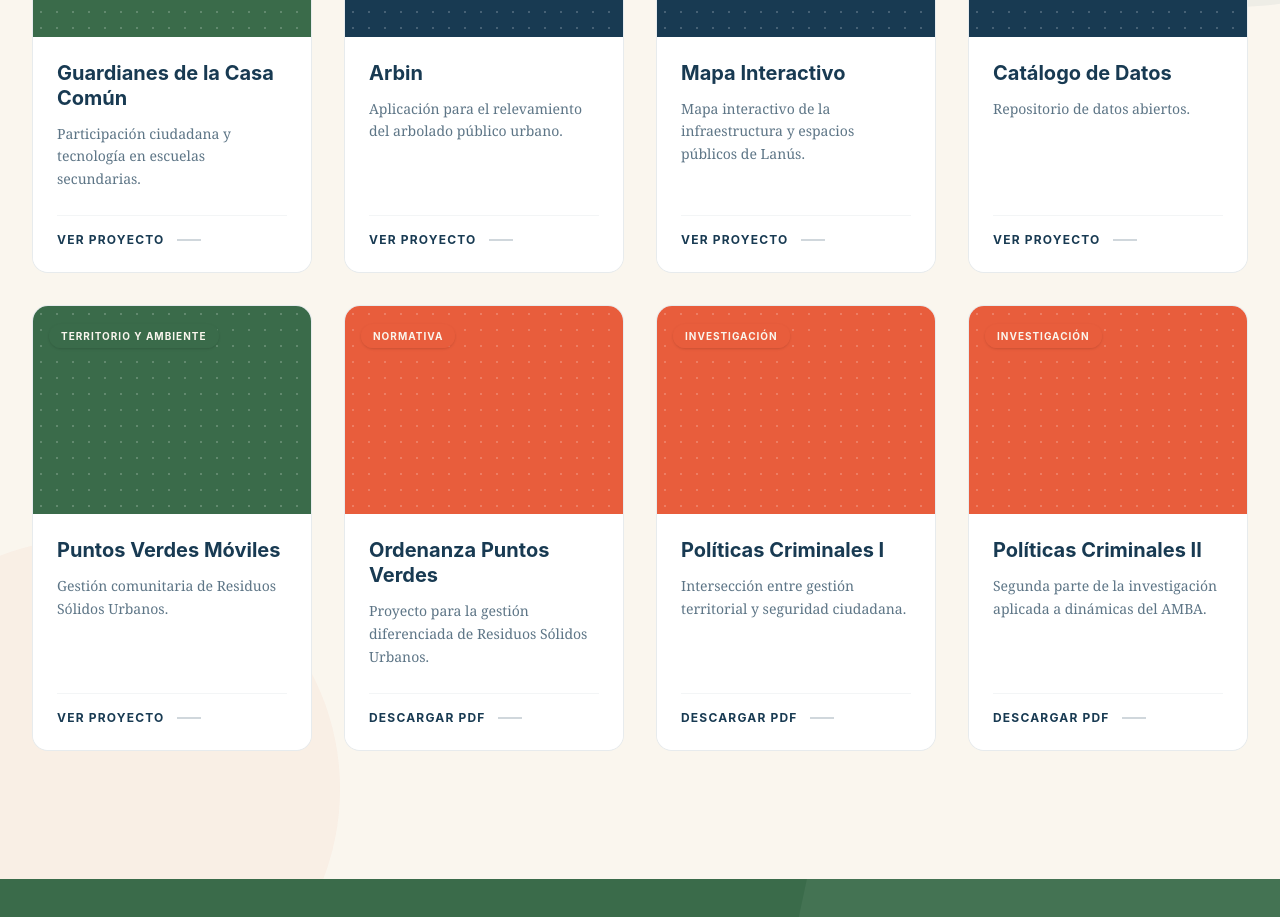
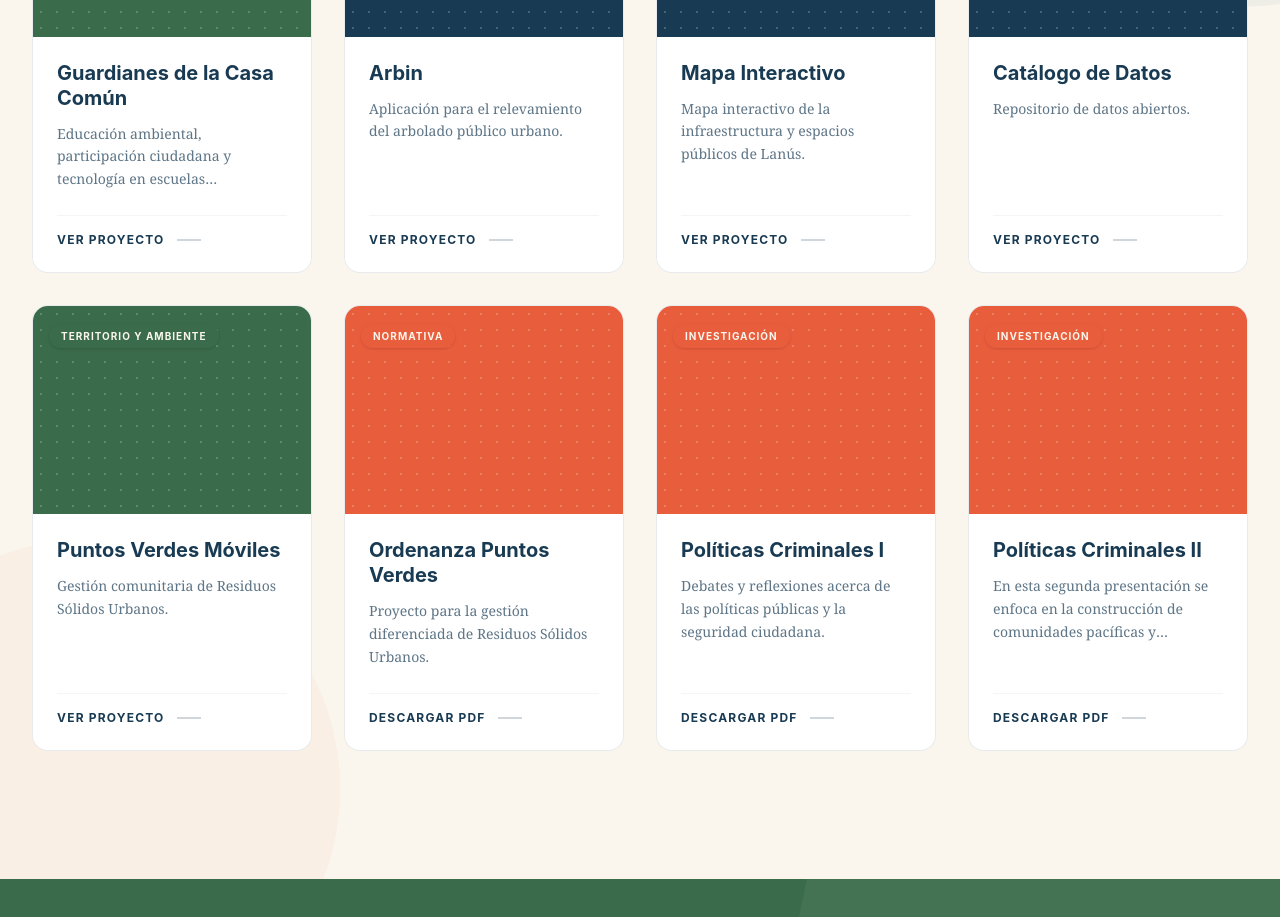
Before and after one commit to Nicocaputocai/desarrolloi, a React (Vite) app: page / in a window 1280 px wide. Shown: the part 1680-2597 px from the top of the page. Built offline with nearby package versions, Linux system fonts and the light colour scheme.

Commit message:
corregí links y puse el blank para que se abran en nueva pestaña

```diff
--- a/src/components/NuestrosTrabajos.jsx
+++ b/src/components/NuestrosTrabajos.jsx
@@ -7,7 +7,7 @@ const trabajos = [
   {
     id: 1, titulo: 'Guardianes de la Casa Común',
     categoria: 'Territorio y Ambiente', colorPildora: 'bg-verde-monte text-crema',
-    descripcion: 'Participación ciudadana y tecnología en escuelas secundarias.',
+    descripcion: 'Educación ambiental, participación ciudadana y tecnología en escuelas secundarias.',
     url: '/guardianes', tipoAccion: 'interno',
     bgImage: 'bg-verde-monte'
   },
@@ -24,6 +24,7 @@ const trabajos = [
     id: 3, titulo: 'Mapa Interactivo',
     categoria: 'Tecnología y Datos', colorPildora: 'bg-azul-noche text-crema',
     descripcion: 'Mapa interactivo de la infraestructura y espacios públicos de Lanús.',
+    target: "_blank",
     url: 'https://mapa.desarrolloi.org/', tipoAccion: 'externo',
     bgImage: 'bg-azul-noche'
   },
@@ -51,21 +52,24 @@ const trabajos = [
     id: 6, titulo: 'Ordenanza Puntos Verdes',
     categoria: 'Normativa', colorPildora: 'bg-terracota text-crema',
     descripcion: 'Proyecto para la gestión diferenciada de Residuos Sólidos Urbanos.',
-    url: '/ordenanza.pdf', tipoAccion: 'descarga',
+    target: "_blank",
+    url: 'https://drive.google.com/file/d/1DcItgwph0pX_ukYGTj5i4xcC7UdarfGS/view?usp=drive_link', tipoAccion: 'descarga',
     bgImage: 'bg-terracota'
   },
   {
     id: 7, titulo: 'Políticas Criminales I',
     categoria: 'Investigación', colorPildora: 'bg-terracota text-crema',
-    descripcion: 'Intersección entre gestión territorial y seguridad ciudadana.',
-    url: '/libro-1.pdf', tipoAccion: 'descarga',
+    descripcion: 'Debates y reflexiones acerca de las políticas públicas y la seguridad ciudadana.',
+    target: "_blank",
+    url: 'https://drive.google.com/file/d/1cwBmJ5ini6rNh31r8jZh0kIvntddVfV9/view?usp=drive_link', tipoAccion: 'descarga',
     bgImage: 'bg-terracota'
   },
   {
     id: 8, titulo: 'Políticas Criminales II',
     categoria: 'Investigación', colorPildora: 'bg-terracota text-crema',
-    descripcion: 'Segunda parte de la investigación aplicada a dinámicas del AMBA.',
-    url: '/libro-2.pdf', tipoAccion: 'descarga',
+    descripcion: 'En esta segunda presentación se enfoca en la construcción de comunidades pacíficas y sostenibles.',
+    url: 'https://drive.google.com/file/d/1ef_VDdmTMUA1N4GkkAtCJCBakWdjVCTp/view?usp=drive_link', tipoAccion: 'descarga',
+    target: "_blank",
     bgImage: 'bg-terracota'
   },
 
```
